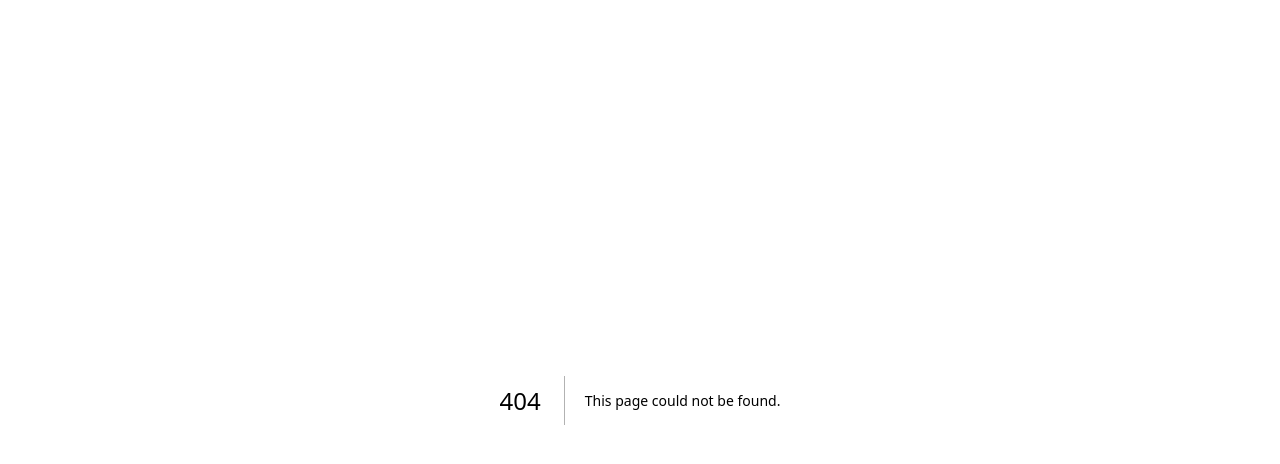
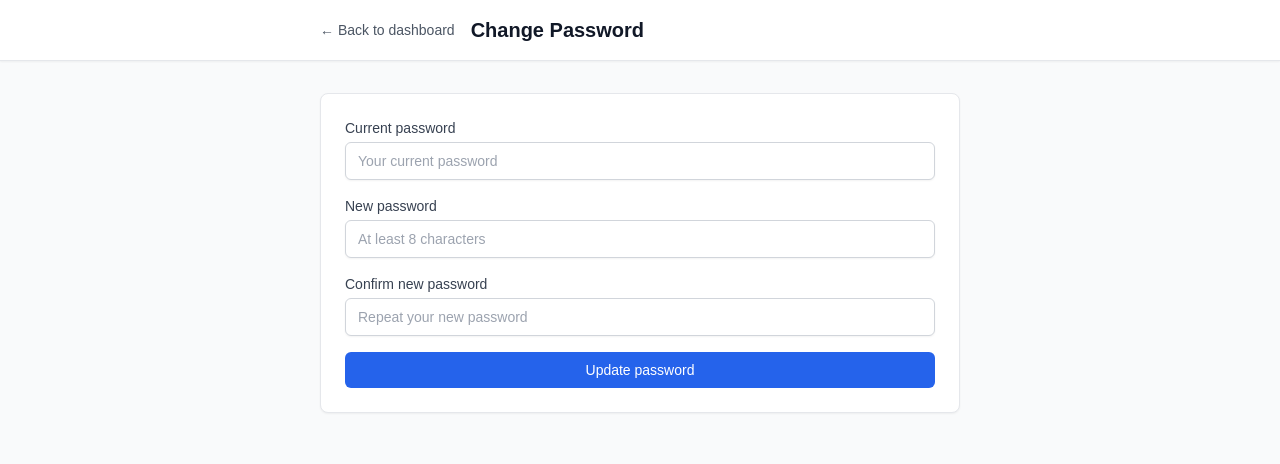
Before and after one commit to louis-nguyen-qode/acp-test-app, a Next.js app: page /settings/change-password in a window 1280 px wide. Before the commit this address had no page. Shown: the top 464 px of the page. Built offline with nearby package versions, Linux system fonts and the light colour scheme; no server answers; sample sign-in values are in the browser's storage.

Commit message:
feat: build ChangePasswordForm client component
Auto-merged by agent-control-plane

Local gates: all green

```diff
--- a/app/(protected)/dashboard/page.tsx
+++ b/app/(protected)/dashboard/page.tsx
@@ -26,6 +26,12 @@ export default async function DashboardPage() {
           <nav className="flex items-center gap-4">
             <Link href="/profile" className="text-sm text-gray-600 hover:text-gray-900">
               Profile
+            </Link>
+            <Link
+              href="/settings/change-password"
+              className="text-sm text-gray-600 hover:text-gray-900"
+            >
+              Change Password
             </Link>
             <form
               action={async () => {
--- /dev/null
+++ b/app/settings/change-password/error.tsx
@@ -0,0 +1,24 @@
+'use client'
+
+export default function ChangePasswordError({
+  error,
+  reset,
+}: {
+  error: Error & { digest?: string }
+  reset: () => void
+}) {
+  return (
+    <div className="min-h-screen bg-gray-50 flex items-center justify-center">
+      <div className="rounded-lg bg-white border border-gray-200 shadow-sm p-8 max-w-md w-full text-center space-y-4">
+        <h2 className="text-lg font-semibold text-gray-900">Something went wrong</h2>
+        <p className="text-sm text-gray-600">{error.message ?? 'An unexpected error occurred.'}</p>
+        <button
+          onClick={reset}
+          className="rounded-md bg-blue-600 px-4 py-2 text-sm font-medium text-white hover:bg-blue-700 focus:outline-none focus:ring-2 focus:ring-blue-500"
+        >
+          Try again
+        </button>
+      </div>
+    </div>
+  )
+}
--- /dev/null
+++ b/app/settings/change-password/loading.tsx
@@ -0,0 +1,23 @@
+export default function ChangePasswordLoading() {
+  return (
+    <div className="min-h-screen bg-gray-50">
+      <header className="bg-white border-b border-gray-200 shadow-sm">
+        <div className="mx-auto max-w-2xl px-4 py-4 flex items-center gap-4">
+          <div className="h-4 w-32 rounded bg-gray-200 animate-pulse" />
+          <div className="h-6 w-40 rounded bg-gray-200 animate-pulse" />
+        </div>
+      </header>
+      <main className="mx-auto max-w-2xl px-4 py-8">
+        <div className="rounded-lg bg-white border border-gray-200 shadow-sm p-6 space-y-4">
+          {Array.from({ length: 3 }).map((_, i) => (
+            <div key={i} className="space-y-1">
+              <div className="h-4 w-28 rounded bg-gray-200 animate-pulse" />
+              <div className="h-9 w-full rounded bg-gray-200 animate-pulse" />
+            </div>
+          ))}
+          <div className="h-9 w-full rounded bg-gray-200 animate-pulse" />
+        </div>
+      </main>
+    </div>
+  )
+}
--- /dev/null
+++ b/app/settings/change-password/page.tsx
@@ -0,0 +1,32 @@
+// Navigation link: /settings/change-password
+// Add a link to this page from your dashboard or profile nav area.
+import { redirect } from 'next/navigation'
+import Link from 'next/link'
+import { auth } from '@/auth'
+import { ChangePasswordForm } from '@/components/ChangePasswordForm'
+
+export const metadata = { title: 'Change Password' }
+
+export default async function ChangePasswordPage() {
+  const session = await auth()
+  if (!session?.user) {
+    redirect('/api/auth/signin')
+  }
+
+  return (
+    <div className="min-h-screen bg-gray-50">
+      <header className="bg-white border-b border-gray-200 shadow-sm">
+        <div className="mx-auto max-w-2xl px-4 py-4 flex items-center gap-4">
+          <Link href="/dashboard" className="text-sm text-gray-600 hover:text-gray-900">
+            ← Back to dashboard
+          </Link>
+          <h1 className="text-xl font-semibold text-gray-900">Change Password</h1>
+        </div>
+      </header>
+
+      <main className="mx-auto max-w-2xl px-4 py-8">
+        <ChangePasswordForm />
+      </main>
+    </div>
+  )
+}
--- /dev/null
+++ b/components/ChangePasswordForm.tsx
@@ -0,0 +1,165 @@
+'use client'
+
+import { useState } from 'react'
+
+type FormData = {
+  currentPassword: string
+  newPassword: string
+  confirmPassword: string
+}
+
+type Status = 'idle' | 'loading' | 'success' | 'error'
+
+export function ChangePasswordForm() {
+  const [formData, setFormData] = useState<FormData>({
+    currentPassword: '',
+    newPassword: '',
+    confirmPassword: '',
+  })
+  const [status, setStatus] = useState<Status>('idle')
+  const [errorMessage, setErrorMessage] = useState('')
+  const [clientError, setClientError] = useState('')
+
+  function handleChange(e: React.ChangeEvent<HTMLInputElement>) {
+    const { name, value } = e.target
+    setFormData((prev) => ({ ...prev, [name]: value }))
+    setClientError('')
+  }
+
+  async function handleSubmit(e: React.FormEvent<HTMLFormElement>) {
+    e.preventDefault()
+
+    if (formData.newPassword !== formData.confirmPassword) {
+      setClientError('New passwords do not match')
+      return
+    }
+
+    setStatus('loading')
+    setErrorMessage('')
+    setClientError('')
+
+    try {
+      const res = await fetch('/api/user/change-password', {
+        method: 'POST',
+        headers: { 'Content-Type': 'application/json' },
+        body: JSON.stringify(formData),
+      })
+
+      const data = (await res.json()) as { message?: string; error?: string }
+
+      if (!res.ok) {
+        setStatus('error')
+        setErrorMessage(data.error ?? 'An error occurred. Please try again.')
+      } else {
+        setStatus('success')
+        setFormData({ currentPassword: '', newPassword: '', confirmPassword: '' })
+      }
+    } catch {
+      setStatus('error')
+      setErrorMessage('An unexpected error occurred. Please try again.')
+    }
+  }
+
+  return (
+    <div className="rounded-lg bg-white border border-gray-200 shadow-sm p-6">
+      <form onSubmit={handleSubmit} className="space-y-4" aria-label="Change password form">
+        {status === 'success' && (
+          <div
+            role="alert"
+            className="rounded-md bg-green-50 p-3 text-sm text-green-700 border border-green-200"
+          >
+            Password updated successfully.
+          </div>
+        )}
+
+        {status === 'error' && (
+          <div
+            role="alert"
+            className="rounded-md bg-red-50 p-3 text-sm text-red-700 border border-red-200"
+          >
+            {errorMessage}
+          </div>
+        )}
+
+        <div>
+          <label
+            htmlFor="currentPassword"
+            className="block text-sm font-medium text-gray-700 mb-1"
+          >
+            Current password
+          </label>
+          <input
+            id="currentPassword"
+            name="currentPassword"
+            type="password"
+            value={formData.currentPassword}
+            onChange={handleChange}
+            required
+            autoComplete="current-password"
+            disabled={status === 'loading'}
+            className="w-full rounded-md border border-gray-300 px-3 py-2 text-sm shadow-sm focus:outline-none focus:ring-2 focus:ring-blue-500 disabled:opacity-50"
+            placeholder="Your current password"
+          />
+        </div>
+
+        <div>
+          <label htmlFor="newPassword" className="block text-sm font-medium text-gray-700 mb-1">
+            New password
+          </label>
+          <input
+            id="newPassword"
+            name="newPassword"
+            type="password"
+            value={formData.newPassword}
+            onChange={handleChange}
+            required
+            autoComplete="new-password"
+            disabled={status === 'loading'}
+            className="w-full rounded-md border border-gray-300 px-3 py-2 text-sm shadow-sm focus:outline-none focus:ring-2 focus:ring-blue-500 disabled:opacity-50"
+            placeholder="At least 8 characters"
+          />
+        </div>
+
+        <div>
+          <label
+            htmlFor="confirmPassword"
+            className="block text-sm font-medium text-gray-700 mb-1"
+          >
+            Confirm new password
+          </label>
+          <input
+            id="confirmPassword"
+            name="confirmPassword"
+            type="password"
+            value={formData.confirmPassword}
+            onChange={handleChange}
+            required
+            autoComplete="new-password"
+            disabled={status === 'loading'}
+            className="w-full rounded-md border border-gray-300 px-3 py-2 text-sm shadow-sm focus:outline-none focus:ring-2 focus:ring-blue-500 disabled:opacity-50"
+            placeholder="Repeat your new password"
+          />
+          {clientError && <p className="mt-1 text-xs text-red-600">{clientError}</p>}
+        </div>
+
+        <button
+          type="submit"
+          disabled={status === 'loading'}
+          className="w-full rounded-md bg-blue-600 px-4 py-2 text-sm font-medium text-white hover:bg-blue-700 focus:outline-none focus:ring-2 focus:ring-blue-500 disabled:opacity-50 disabled:cursor-not-allowed flex items-center justify-center gap-2"
+        >
+          {status === 'loading' ? (
+            <>
+              <span
+                className="inline-block h-4 w-4 animate-spin rounded-full border-2 border-white border-t-transparent"
+                aria-hidden="true"
+              />
+              Updating…
+            </>
+          ) : (
+            'Update password'
+          )}
+        </button>
+      </form>
+    </div>
+  )
+}
```
